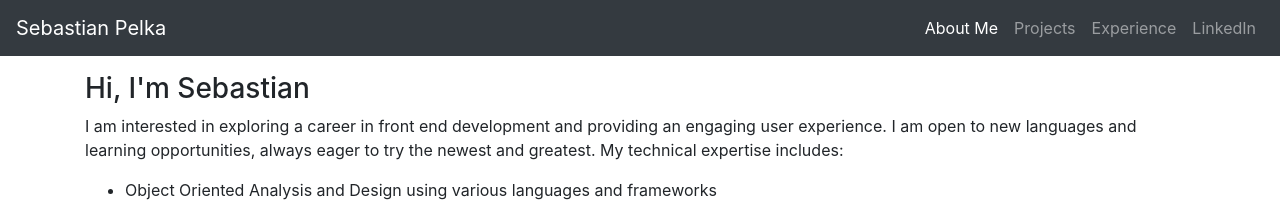
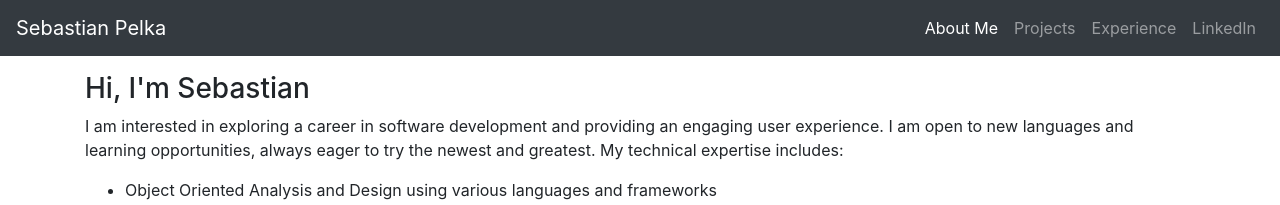
Before and after one commit to spelka/portfolio, an Angular app: page /about-me in a window 1280 px wide. Shown: the top 205 px of the page. Built offline with nearby package versions, Linux system fonts and the light colour scheme.

Commit message:
Edited about me blurb

```diff
--- a/src/app/about-me/about-me.component.html
+++ b/src/app/about-me/about-me.component.html
@@ -1,6 +1,6 @@
 <div class="mx-auto mt-3">
       <h3>Hi, I'm Sebastian</h3>
-      <p>I am interested in exploring a career in front end development and providing an engaging user experience.
+      <p>I am interested in exploring a career in software development and providing an engaging user experience.
 
           I am open to new languages and learning opportunities, always eager to try the newest and greatest.
           My technical expertise includes:</p>
```
